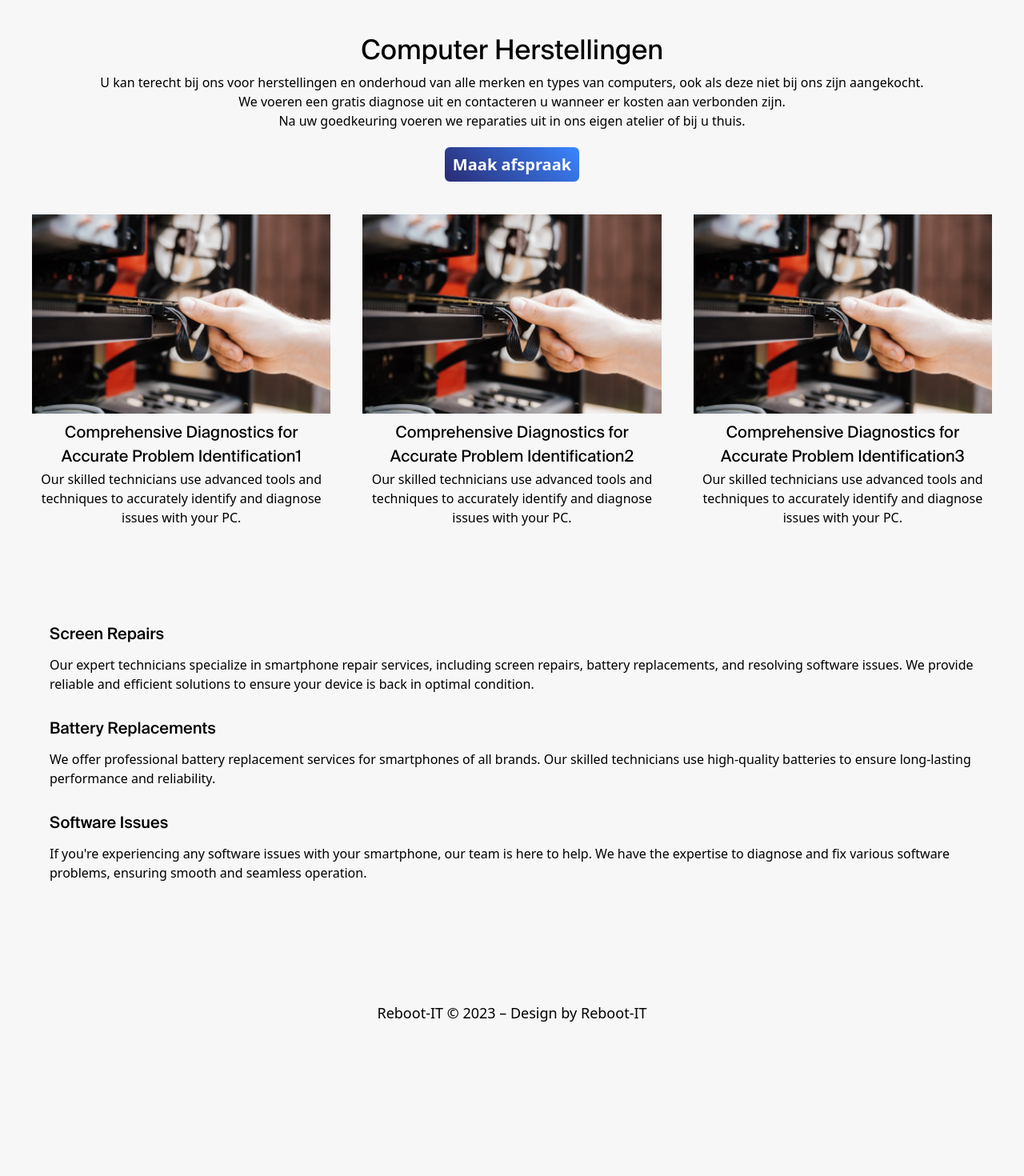
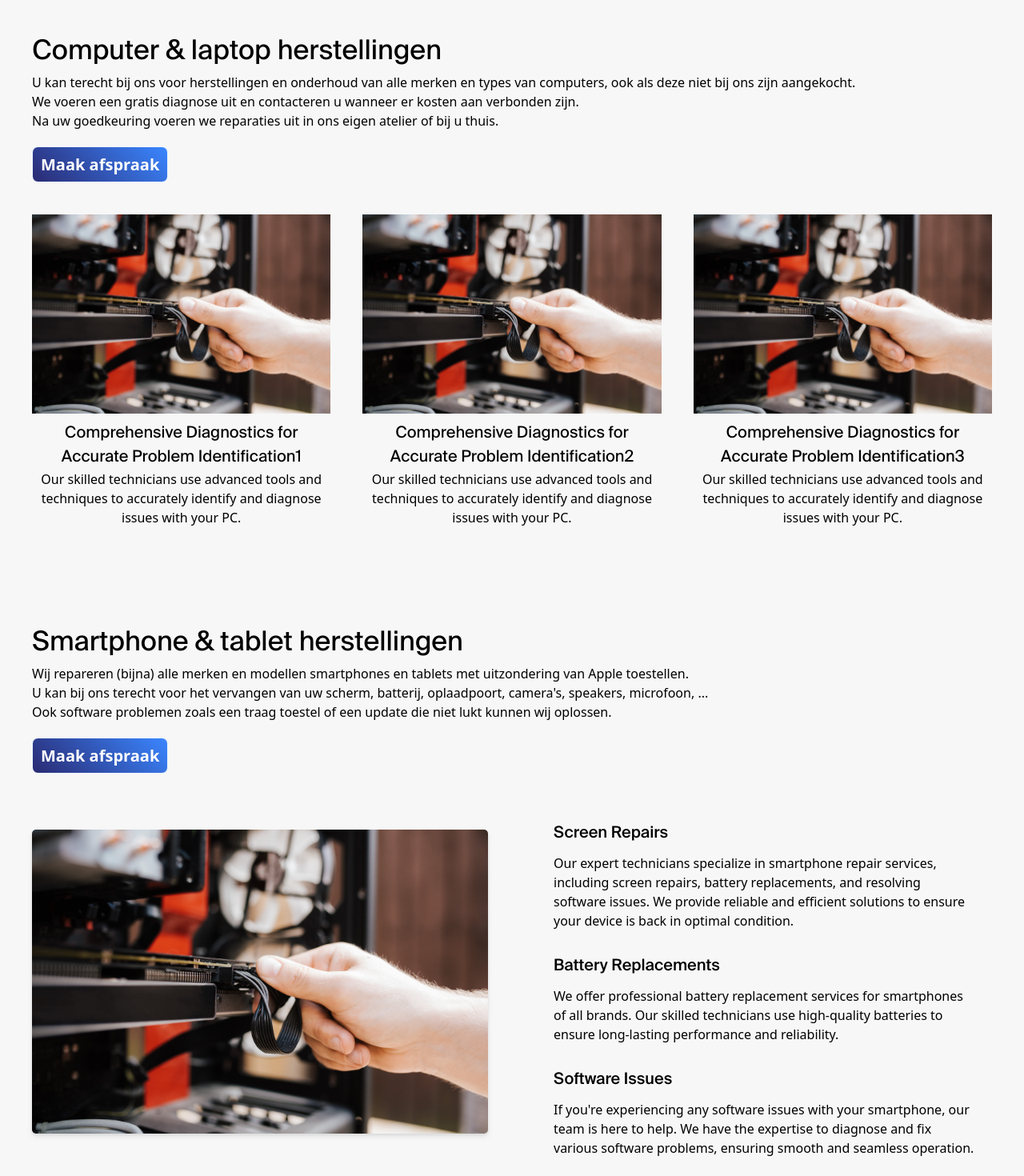
Before and after one commit to kenzo47/pcrepair, a SvelteKit app: page /hersteldienst in a window 1280 px wide. Shown: the part 520-1990 px from the top of the page at 80% size. Before the commit the page ends 1820 px from the top, so only its background shows below. Built offline with nearby package versions, Linux system fonts and the light colour scheme.

Commit message:
Added phone repair section.

```diff
--- a/src/lib/components/hersteldienst/CenterHeading.svelte
+++ /dev/null
@@ -1,14 +0,0 @@
-<script lang="ts">
-	import type { CenterHeadingData } from '$lib/types/components/CenterHeading'
-
-	export let data: CenterHeadingData
-</script>
-
-<div class="flex flex-col items-center">
-	<h1 class="text-center font-suisse text-[3.4rem] text-black">Computer Herstellingen</h1>
-	{#each data.description as description (description)}
-		<p class="font-suise text-2xl font-normal">
-			{description}
-		</p>
-	{/each}
-</div>
--- /dev/null
+++ b/src/lib/components/hersteldienst/SectionHeadingDescription.svelte
@@ -0,0 +1,12 @@
+<script lang="ts">
+	import type { SectionHeadingDescriptionData } from '$lib/types/components/SectionHeadingDescription'
+
+	export let data: SectionHeadingDescriptionData
+</script>
+
+<h1 class="font-suisse text-[3.4rem] text-black">{data.title}</h1>
+{#each data.description as description (description)}
+	<p class="font-suise text-2xl font-normal">
+		{description}
+	</p>
+{/each}
--- a/src/lib/types/components/CenterHeading.ts
+++ /dev/null
@@ -1,4 +0,0 @@
-export interface CenterHeadingData {
-	title: string
-	description: string[]
-}
--- /dev/null
+++ b/src/lib/types/components/SectionHeadingDescription.ts
@@ -0,0 +1,4 @@
+export interface SectionHeadingDescriptionData {
+	title: string
+	description: string[]
+}
--- a/src/routes/hersteldienst/+page.svelte
+++ b/src/routes/hersteldienst/+page.svelte
@@ -1,12 +1,12 @@
 <script lang="ts">
 	import type { PageData } from './$types'
 	import type { HeaderImageData } from '$lib/types/components/HeaderImage'
-	import type { CenterHeadingData } from '$lib/types/components/CenterHeading'
+	import type { SectionHeadingDescriptionData } from '$lib/types/components/SectionHeadingDescription'
 	import type { CenterInfoCardData } from '$lib/types/components/CenterInfoCard'
 	import type { HoverInfoItemData } from '$lib/types/components/HoverInfoItem'
 	import HeaderImage from '$lib/components/HeaderImage.svelte'
+	import SectionHeadingDescription from '$lib/components/hersteldienst/SectionHeadingDescription.svelte'
 	import pcrepair from '$lib/assets/images/pcrepair.jpg'
-	import CenterHeading from '$lib/components/hersteldienst/CenterHeading.svelte'
 	import CenterInfoCard from '$lib/components/hersteldienst/CenterInfoCard.svelte'
 	import LinkButton from '$lib/components/LinkButton.svelte'
 	import HoverInfoItem from '$lib/components/hersteldienst/HoverInfoItem.svelte'
@@ -21,12 +21,21 @@
 		description: 'Informatie over onze herstellingen en diensten.',
 		url: '#'
 	}
-	let centerHeadingData: CenterHeadingData = {
-		title: 'Herstellingen',
+	let pcRepairHeading: SectionHeadingDescriptionData = {
+		title: 'Computer & laptop herstellingen',
 		description: [
 			'U kan terecht bij ons voor herstellingen en onderhoud van alle merken en types van computers, ook als deze niet bij ons zijn aangekocht.',
 			'We voeren een gratis diagnose uit en contacteren u wanneer er kosten aan verbonden zijn.',
 			'Na uw goedkeuring voeren we reparaties uit in ons eigen atelier of bij u thuis.'
+		]
+	}
+
+	let phoneRepairHeading: SectionHeadingDescriptionData = {
+		title: 'Smartphone & tablet herstellingen',
+		description: [
+			'Wij repareren (bijna) alle merken en modellen smartphones en tablets met uitzondering van Apple toestellen.',
+			"U kan bij ons terecht voor het vervangen van uw scherm, batterij, oplaadpoort, camera's, speakers, microfoon, ...",
+			'Ook software problemen zoals een traag toestel of een update die niet lukt kunnen wij oplossen.'
 		]
 	}
 
@@ -86,9 +95,9 @@
 <!--PC Repairs-->
 <section class="wrapper mb-[8rem]">
 	<div class="mb-[2rem]">
-		<CenterHeading data={centerHeadingData} />
+		<SectionHeadingDescription data={pcRepairHeading} />
 	</div>
-	<div class="mb-[4rem] flex items-center justify-center">
+	<div class="mb-[4rem] flex">
 		<LinkButton data={{ text: 'Maak afspraak', url: '#', target: '_self' }} />
 	</div>
 	<div class="grid grid-cols-3 gap-[4rem]">
@@ -99,7 +108,24 @@
 </section>
 <!--Smartphone/Tablet Repairs-->
 <section class="wrapper mb-[8rem]">
-	{#each hoverInfoItemData as hoverInfoItem (hoverInfoItem.title)}
-		<HoverInfoItem data={hoverInfoItem} />
-	{/each}
+	<div class="mb-[2rem]">
+		<SectionHeadingDescription data={phoneRepairHeading} />
+	</div>
+	<div class="mb-[6rem]">
+		<LinkButton data={{ text: 'Maak afspraak', url: '#', target: '_self' }} />
+	</div>
+	<div class="flex">
+		<div class="mr-[6rem] flex h-[400px] flex-1 items-center">
+			<img
+				src={pcrepair}
+				alt=""
+				class="w-full min-w-[400px] rounded-lg object-contain drop-shadow-md transition-all duration-150 hover:scale-[1.01] hover:cursor-pointer hover:border-2 hover:border-orange-web"
+			/>
+		</div>
+		<div class="flex flex-1 flex-col items-center justify-center">
+			{#each hoverInfoItemData as hoverInfoItem (hoverInfoItem.title)}
+				<HoverInfoItem data={hoverInfoItem} />
+			{/each}
+		</div>
+	</div>
 </section>
```
